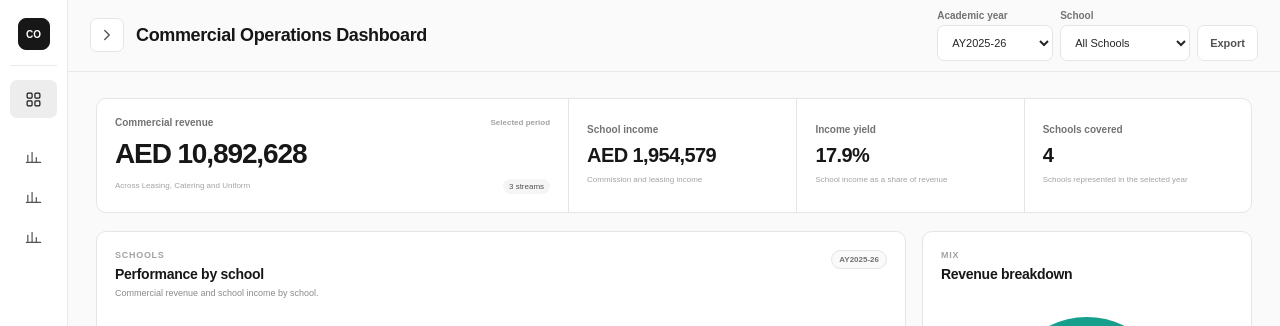
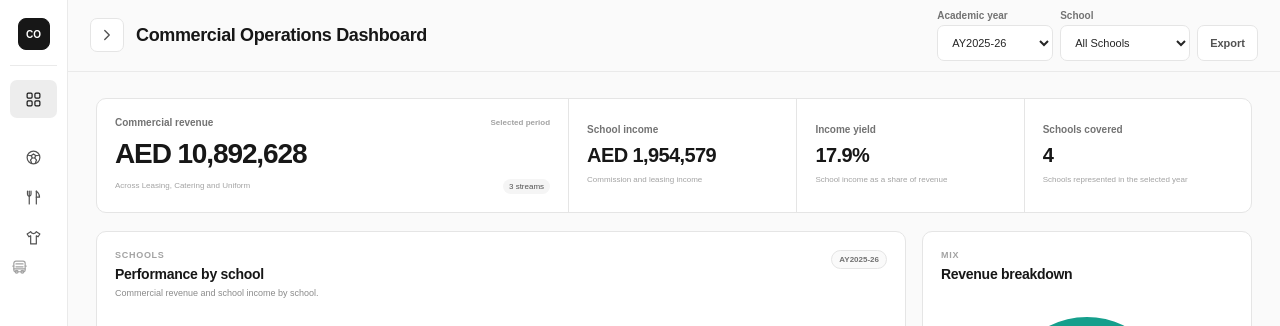
Before and after one commit to mo-seoudi/leasing, a React (Vite) app: page /dashboard in a window 1280 px wide. Shown: the top 326 px of the page. Built offline with nearby package versions, Linux system fonts and the light colour scheme.

Commit message:
Update PlatformLayout.jsx

```diff
--- a/src/layouts/PlatformLayout.jsx
+++ b/src/layouts/PlatformLayout.jsx
@@ -83,13 +83,54 @@ function DashboardIcon() {
   );
 }
 
-function RevenueIcon() {
+function LeasingIcon() {
   return (
     <svg viewBox="0 0 24 24" aria-hidden="true">
-      <path d="M4 19V9" />
-      <path d="M10 19V5" />
-      <path d="M16 19v-7" />
-      <path d="M22 19H2" />
+      <circle cx="12" cy="12" r="9" />
+      <path d="m12 7 3 2.2-1.1 3.5h-3.8L9 9.2 12 7Z" />
+      <path d="m5.1 9.2 3.9.1" />
+      <path d="m15 9.3 3.9-.1" />
+      <path d="m10.1 12.7-2.3 3.1" />
+      <path d="m13.9 12.7 2.3 3.1" />
+      <path d="m7.8 15.8 1.4 3.1" />
+      <path d="m16.2 15.8-1.4 3.1" />
+    </svg>
+  );
+}
+
+function CateringIcon() {
+  return (
+    <svg viewBox="0 0 24 24" aria-hidden="true">
+      <path d="M6 3v7" />
+      <path d="M3.5 3v4.5A2.5 2.5 0 0 0 6 10" />
+      <path d="M8.5 3v4.5A2.5 2.5 0 0 1 6 10" />
+      <path d="M6 10v11" />
+      <path d="M16 3v18" />
+      <path d="M16 3c3 2.2 4.5 5.1 4.5 8.5H16" />
+    </svg>
+  );
+}
+
+function UniformIcon() {
+  return (
+    <svg viewBox="0 0 24 24" aria-hidden="true">
+      <path d="m8 4-5 3 2.5 4L8 9.5V21h8V9.5l2.5 1.5L21 7l-5-3" />
+      <path d="M8 4c.7 1.7 2 2.5 4 2.5S15.3 5.7 16 4" />
+    </svg>
+  );
+}
+
+function TransportIcon() {
+  return (
+    <svg viewBox="0 0 24 24" aria-hidden="true">
+      <rect x="4" y="3" width="16" height="15" rx="3" />
+      <path d="M7 7h10" />
+      <path d="M7 11h10" />
+      <path d="M4 14h16" />
+      <circle cx="8" cy="18" r="2" />
+      <circle cx="16" cy="18" r="2" />
+      <path d="M2.5 10H4" />
+      <path d="M20 10h1.5" />
     </svg>
   );
 }
@@ -478,7 +519,7 @@ export default function PlatformLayout() {
             >
               <span className="navigation-link-content">
                 <span className="navigation-icon">
-                  <RevenueIcon />
+                  <LeasingIcon />
                 </span>
 
                 <span className="navigation-text">
@@ -540,7 +581,7 @@ export default function PlatformLayout() {
             >
               <span className="navigation-link-content">
                 <span className="navigation-icon">
-                  <RevenueIcon />
+                  <CateringIcon />
                 </span>
 
                 <span className="navigation-text">
@@ -603,7 +644,7 @@ export default function PlatformLayout() {
             >
               <span className="navigation-link-content">
                 <span className="navigation-icon">
-                  <RevenueIcon />
+                  <UniformIcon />
                 </span>
 
                 <span className="navigation-text">
@@ -654,6 +695,10 @@ export default function PlatformLayout() {
                   : undefined
               }
             >
+              <span className="navigation-icon">
+                <TransportIcon />
+              </span>
+
               <span className="future-module-name">
                 Transport
               </span>
```
